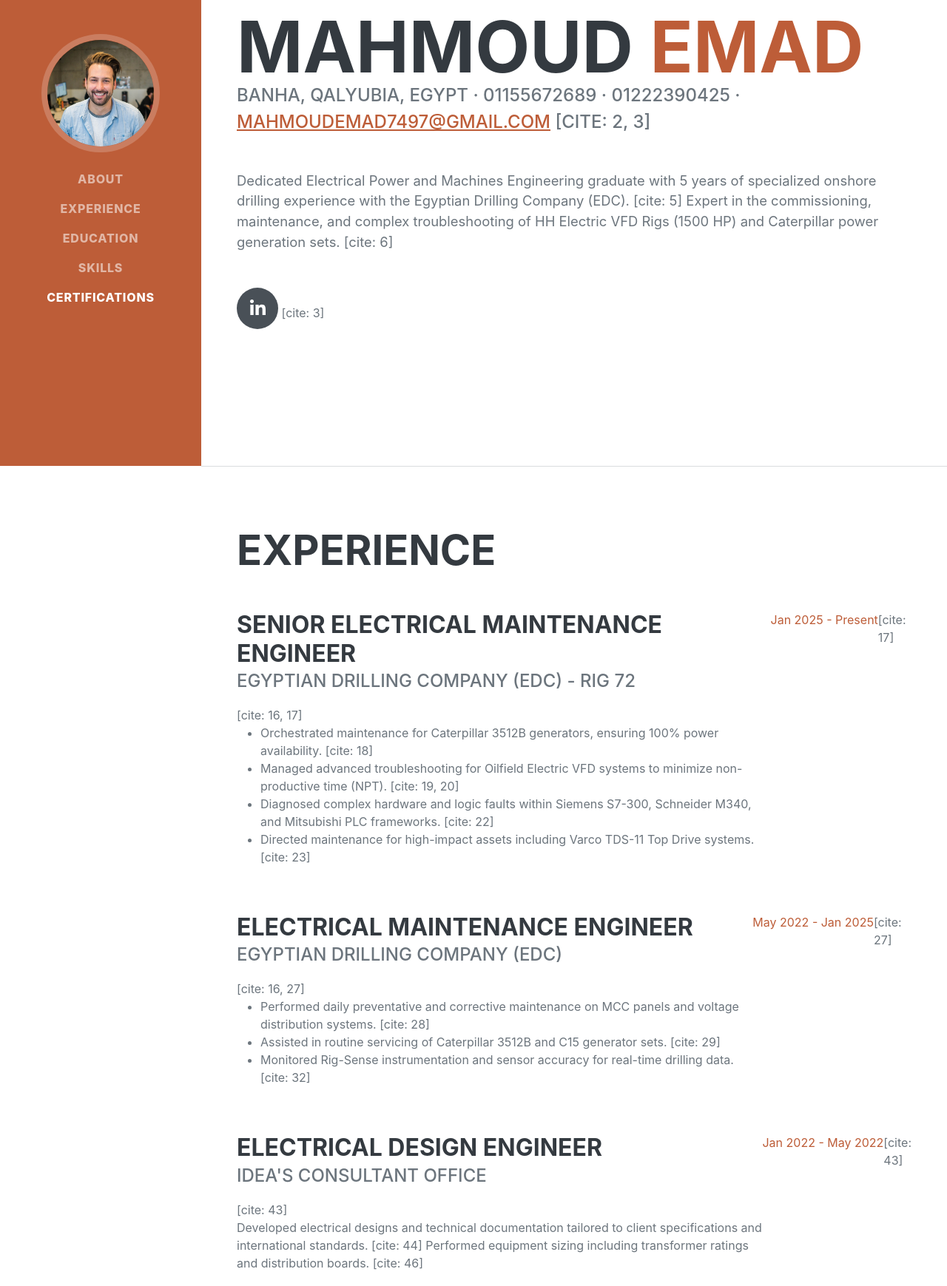
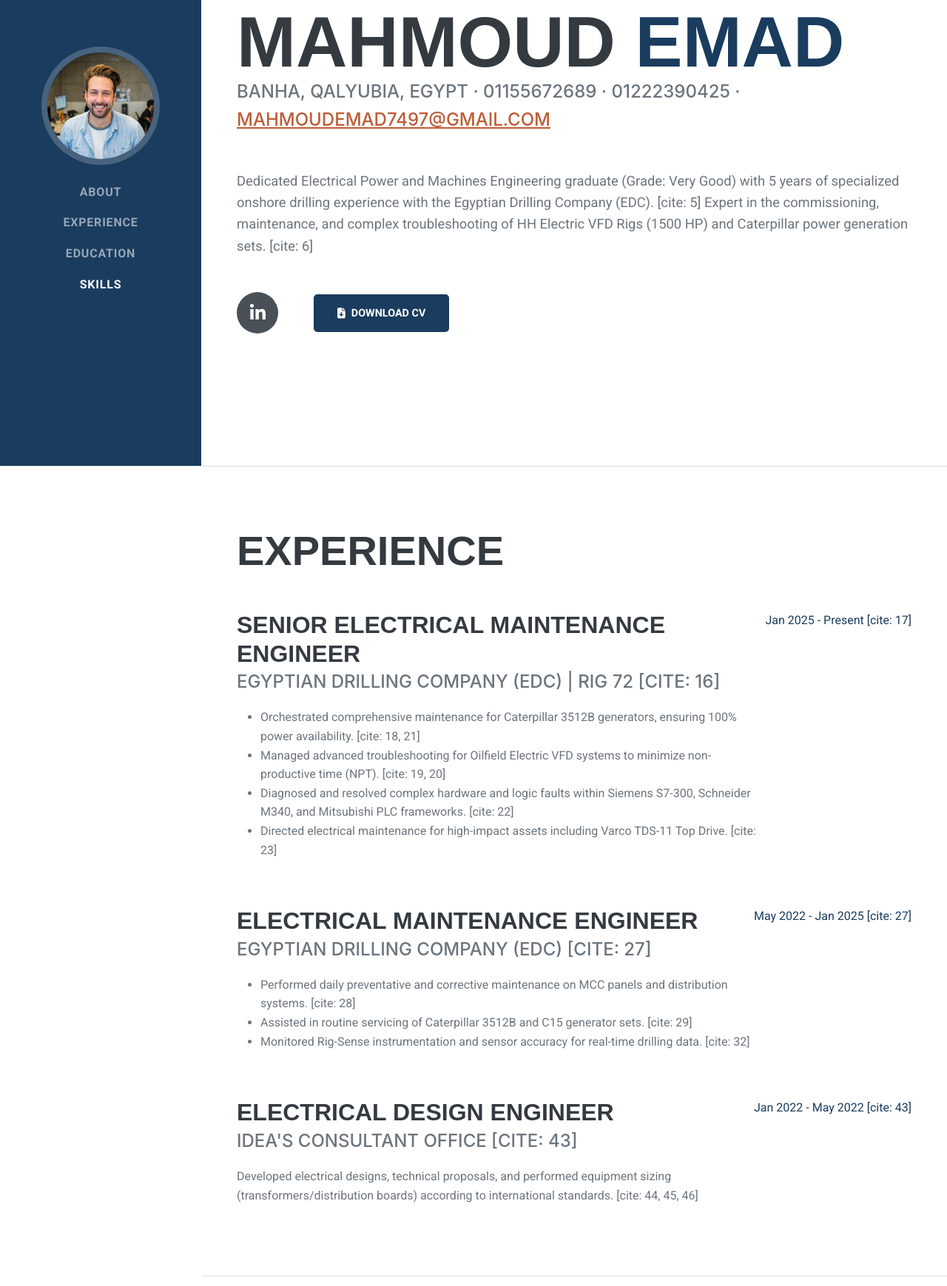
Before and after one commit to Mahmoud-Emad-Mahmoud/Mahmoud-Emad, a plain HTML site: page index.html in a window 1280 px wide. Shown: the part 170-1909 px from the top of the page at 74% size. Drawn offline with nearby package versions, Linux system fonts and the light colour scheme; a web font is replaced by a local one.

Commit message:
Update index.html

```diff
--- a/index.html
+++ b/index.html
@@ -3,32 +3,89 @@
     <head>
         <meta charset="utf-8" />
         <meta name="viewport" content="width=device-width, initial-scale=1, shrink-to-fit=no" />
-        <meta name="description" content="Electrical Maintenance Engineer with 5 years of oil & gas onshore drilling experience. Expert in VFD, PLC, and Caterpillar generators." [cite: 5, 6]>
-        <meta name="author" content="Mahmoud Emad Mahmoud" [cite: 1]>
-        <title>Mahmoud Emad - Electrical Maintenance Engineer</title>
+        <meta name="description" content="Electrical Maintenance Engineer with 5 years of oil & gas onshore drilling experience. Expert in VFD, PLC, and Caterpillar generators." />
+        <meta name="author" content="Mahmoud Emad Mahmoud" />
+        <title>Mahmoud Emad | Electrical Maintenance Engineer</title>
         <link rel="icon" type="image/x-icon" href="assets/img/favicon.ico" />
         <script src="https://use.fontawesome.com/releases/v6.3.0/js/all.js" crossorigin="anonymous"></script>
-        <link href="https://fonts.googleapis.com/css?family=Saira+Extra+Condensed:500,700" rel="stylesheet" type="text/css" />
-        <link href="https://fonts.googleapis.com/css?family=Muli:400,400i,800,800i" rel="stylesheet" type="text/css" />
+        <link href="https://fonts.googleapis.com/css2?family=Roboto:wght@400;500;700&family=Saira+Extra+Condensed:wght@700&display=swap" rel="stylesheet">
         <link href="css/styles.css" rel="stylesheet" />
+        <style>
+            /* تخصيص الألوان والهوية البصرية */
+            :root {
+                --primary-color: #1a3c5e; /* أزرق داكن هندسي */
+                --secondary-color: #2c3e50;
+                --accent-color: #d4af37; /* ذهبي للتميز */
+            }
+            body {
+                font-family: 'Roboto', sans-serif;
+                line-height: 1.6;
+            }
+            h1, h2, h3 {
+                font-family: 'Saira Extra Condensed', sans-serif;
+                text-transform: uppercase;
+            }
+            .bg-primary { background-color: var(--primary-color) !important; }
+            .text-primary { color: var(--primary-color) !important; }
+
+            /* تنسيق الصورة الشخصية */
+            .img-profile {
+                border: 0.5rem solid rgba(255, 255, 255, 0.2);
+                object-fit: cover;
+                width: 160px;
+                height: 160px;
+            }
+
+            /* تنسيق الأيقونات والروابط */
+            .social-icon:hover {
+                background-color: var(--accent-color) !important;
+                color: white !important;
+            }
+
+            /* تنسيق زر تحميل السي في */
+            .btn-download {
+                background-color: var(--primary-color);
+                color: white !important;
+                border-radius: 5px;
+                padding: 12px 30px;
+                text-decoration: none;
+                display: inline-flex;
+                align-items: center;
+                transition: 0.3s;
+                border: 2px solid var(--primary-color);
+                font-weight: bold;
+                text-transform: uppercase;
+                font-size: 0.9rem;
+            }
+            .btn-download:hover {
+                background-color: transparent;
+                color: var(--primary-color) !important;
+            }
+
+            .resume-section-content { width: 100%; }
+        </style>
     </head>
     <body id="page-top">
         <nav class="navbar navbar-expand-lg navbar-dark bg-primary fixed-top" id="sideNav">
             <a class="navbar-brand js-scroll-trigger" href="#page-top">
                 <span class="d-block d-lg-none">Mahmoud Emad</span>
-                <span class="d-none d-lg-block"><img class="img-fluid img-profile rounded-circle mx-auto mb-2" src="assets/img/profile.jpg" alt="..." /></span>
+                <span class="d-none d-lg-block">
+                    <img class="img-fluid img-profile rounded-circle mx-auto mb-2" src="assets/img/profile.jpg" alt="Mahmoud Emad" />
+                </span>
             </a>
-            <button class="navbar-toggler" type="button" data-bs-toggle="collapse" data-bs-target="#navbarResponsive" aria-controls="navbarResponsive" aria-expanded="false" aria-label="Toggle navigation"><span class="navbar-toggler-icon"></span></button>
+            <button class="navbar-toggler" type="button" data-bs-toggle="collapse" data-bs-target="#navbarResponsive" aria-controls="navbarResponsive" aria-expanded="false" aria-label="Toggle navigation">
+                <span class="navbar-toggler-icon"></span>
+            </button>
             <div class="collapse navbar-collapse" id="navbarResponsive">
                 <ul class="navbar-nav">
                     <li class="nav-item"><a class="nav-link js-scroll-trigger" href="#about">About</a></li>
                     <li class="nav-item"><a class="nav-link js-scroll-trigger" href="#experience">Experience</a></li>
                     <li class="nav-item"><a class="nav-link js-scroll-trigger" href="#education">Education</a></li>
                     <li class="nav-item"><a class="nav-link js-scroll-trigger" href="#skills">Skills</a></li>
-                    <li class="nav-item"><a class="nav-link js-scroll-trigger" href="#certifications">Certifications</a></li>
                 </ul>
             </div>
         </nav>
+
         <div class="container-fluid p-0">
             <section class="resume-section" id="about">
                 <div class="resume-section-content">
@@ -38,95 +95,100 @@
                     </h1>
                     <div class="subheading mb-5">
                         Banha, Qalyubia, Egypt · 01155672689 · 01222390425 ·
-                        <a href="mailto:Mahmoudemad7497@gmail.com">Mahmoudemad7497@gmail.com</a> [cite: 2, 3]
+                        <a href="mailto:Mahmoudemad7497@gmail.com">Mahmoudemad7497@gmail.com</a>
                     </div>
-                    <p class="lead mb-5">Dedicated Electrical Power and Machines Engineering graduate with 5 years of specialized onshore drilling experience with the Egyptian Drilling Company (EDC). [cite: 5] Expert in the commissioning, maintenance, and complex troubleshooting of HH Electric VFD Rigs (1500 HP) and Caterpillar power generation sets. [cite: 6]</p>
-                    <div class="social-icons">
-                        <a class="social-icon" href="https://www.linkedin.com/in/mahmoud-emad-0bb58913b/"><i class="fab fa-linkedin-in"></i></a> [cite: 3]
+                    <p class="lead mb-5">
+                        Dedicated Electrical Power and Machines Engineering graduate (Grade: Very Good) with 5 years of specialized onshore drilling experience with the Egyptian Drilling Company (EDC). [cite: 5] Expert in the commissioning, maintenance, and complex troubleshooting of HH Electric VFD Rigs (1500 HP) and Caterpillar power generation sets. [cite: 6]
+                    </p>
+                    <div class="social-icons d-flex align-items-center">
+                        <a class="social-icon" href="https://www.linkedin.com/in/mahmoud-emad-0bb58913b/" target="_blank">
+                            <i class="fab fa-linkedin-in"></i>
+                        </a>
+                        <a class="btn-download ms-4" href="Mahmoud_Emad_Electrical_Engineer.pdf" download>
+                            <i class="fas fa-file-download me-2"></i> Download CV
+                        </a>
                     </div>
                 </div>
             </section>
+
             <hr class="m-0" />
+
             <section class="resume-section" id="experience">
                 <div class="resume-section-content">
                     <h2 class="mb-5">Experience</h2>
+
                     <div class="d-flex flex-column flex-md-row justify-content-between mb-5">
                         <div class="flex-grow-1">
                             <h3 class="mb-0">Senior Electrical Maintenance Engineer</h3>
-                            <div class="subheading mb-3">Egyptian Drilling Company (EDC) - Rig 72</div> [cite: 16, 17]
+                            <div class="subheading mb-3">Egyptian Drilling Company (EDC) | Rig 72 [cite: 16]</div>
                             <ul>
-                                <li>Orchestrated maintenance for Caterpillar 3512B generators, ensuring 100% power availability. [cite: 18]</li>
+                                <li>Orchestrated comprehensive maintenance for Caterpillar 3512B generators, ensuring 100% power availability. [cite: 18, 21]</li>
                                 <li>Managed advanced troubleshooting for Oilfield Electric VFD systems to minimize non-productive time (NPT). [cite: 19, 20]</li>
-                                <li>Diagnosed complex hardware and logic faults within Siemens S7-300, Schneider M340, and Mitsubishi PLC frameworks. [cite: 22]</li>
-                                <li>Directed maintenance for high-impact assets including Varco TDS-11 Top Drive systems. [cite: 23]</li>
+                                <li>Diagnosed and resolved complex hardware and logic faults within Siemens S7-300, Schneider M340, and Mitsubishi PLC frameworks. [cite: 22]</li>
+                                <li>Directed electrical maintenance for high-impact assets including Varco TDS-11 Top Drive. [cite: 23]</li>
                             </ul>
                         </div>
-                        <div class="flex-shrink-0"><span class="text-primary">Jan 2025 - Present</span></div> [cite: 17]
+                        <div class="flex-shrink-0"><span class="text-primary">Jan 2025 - Present [cite: 17]</span></div>
                     </div>
+
                     <div class="d-flex flex-column flex-md-row justify-content-between mb-5">
                         <div class="flex-grow-1">
                             <h3 class="mb-0">Electrical Maintenance Engineer</h3>
-                            <div class="subheading mb-3">Egyptian Drilling Company (EDC)</div> [cite: 16, 27]
+                            <div class="subheading mb-3">Egyptian Drilling Company (EDC) [cite: 27]</div>
                             <ul>
-                                <li>Performed daily preventative and corrective maintenance on MCC panels and voltage distribution systems. [cite: 28]</li>
+                                <li>Performed daily preventative and corrective maintenance on MCC panels and distribution systems. [cite: 28]</li>
                                 <li>Assisted in routine servicing of Caterpillar 3512B and C15 generator sets. [cite: 29]</li>
                                 <li>Monitored Rig-Sense instrumentation and sensor accuracy for real-time drilling data. [cite: 32]</li>
                             </ul>
                         </div>
-                        <div class="flex-shrink-0"><span class="text-primary">May 2022 - Jan 2025</span></div> [cite: 27]
+                        <div class="flex-shrink-0"><span class="text-primary">May 2022 - Jan 2025 [cite: 27]</span></div>
                     </div>
-                    <div class="d-flex flex-column flex-md-row justify-content-between mb-5">
+
+                    <div class="d-flex flex-column flex-md-row justify-content-between">
                         <div class="flex-grow-1">
                             <h3 class="mb-0">Electrical Design Engineer</h3>
-                            <div class="subheading mb-3">Idea's Consultant Office</div> [cite: 43]
-                            <p>Developed electrical designs and technical documentation tailored to client specifications and international standards. [cite: 44] Performed equipment sizing including transformer ratings and distribution boards. [cite: 46]</p>
+                            <div class="subheading mb-3">Idea's Consultant Office [cite: 43]</div>
+                            <p>Developed electrical designs, technical proposals, and performed equipment sizing (transformers/distribution boards) according to international standards. [cite: 44, 45, 46]</p>
                         </div>
-                        <div class="flex-shrink-0"><span class="text-primary">Jan 2022 - May 2022</span></div> [cite: 43]
+                        <div class="flex-shrink-0"><span class="text-primary">Jan 2022 - May 2022 [cite: 43]</span></div>
                     </div>
                 </div>
             </section>
+
             <hr class="m-0" />
+
             <section class="resume-section" id="education">
                 <div class="resume-section-content">
                     <h2 class="mb-5">Education</h2>
                     <div class="d-flex flex-column flex-md-row justify-content-between mb-5">
                         <div class="flex-grow-1">
-                            <h3 class="mb-0">El-Shorouk University</h3>
-                            <div class="subheading mb-3">Bachelor's of Electrical Engineering</div> [cite: 48]
-                            <div>Major: Electrical Power and Machines Engineering</div> [cite: 49]
-                            <p>Grade: Very Good | Graduation Project Grade: Excellent (Electrical Systems Design with Revit)</p> [cite: 49, 51]
+                            <h3 class="mb-0">El-Shorouk University [cite: 48]</h3>
+                            <div class="subheading mb-3">Bachelor's of Electrical Engineering</div>
+                            <div>Major: Electrical Power and Machines Engineering | Grade: Very Good [cite: 49]</div>
+                            <p>Graduation Project: Design of Electrical Systems in Buildings with Revit (Excellent). [cite: 51]</p>
                         </div>
-                        <div class="flex-shrink-0"><span class="text-primary">2015 - 2020</span></div> [cite: 50]
+                        <div class="flex-shrink-0"><span class="text-primary">2015 - 2020 [cite: 50]</span></div>
                     </div>
                 </div>
             </section>
+
             <hr class="m-0" />
+
             <section class="resume-section" id="skills">
                 <div class="resume-section-content">
                     <h2 class="mb-5">Technical Expertise</h2>
-                    <div class="subheading mb-3">Rig Systems & Automation</div>
+                    <div class="subheading mb-3">Core Systems & Automation [cite: 9, 11]</div>
                     <ul class="fa-ul mb-0">
-                        <li><span class="fa-li"><i class="fas fa-check"></i></span>HH Electric VFD (1500 HP) & ABB Drives</li> [cite: 9]
-                        <li><span class="fa-li"><i class="fas fa-check"></i></span>PLC: Siemens S7-300, Schneider M340, Mitsubishi Q-Series</li> [cite: 11]
-                        <li><span class="fa-li"><i class="fas fa-check"></i></span>CAT Power Generation (3512B, C15, 3406)</li> [cite: 10]
-                        <li><span class="fa-li"><i class="fas fa-check"></i></span>Varco TDS-11 Top Drive & Rig-Sense Instrumentation</li> [cite: 12, 13]
-                        <li><span class="fa-li"><i class="fas fa-check"></i></span>Software: Revit (Advanced), AutoCAD, Dialux, CMMS</li> [cite: 14]
-                    </ul>
-                </div>
-            </section>
-            <hr class="m-0" />
-            <section class="resume-section" id="certifications">
-                <div class="resume-section-content">
-                    <h2 class="mb-5">Certifications & Safety</h2>
-                    <ul class="fa-ul mb-0">
-                        <li><span class="fa-li"><i class="fas fa-certificate text-warning"></i></span>Electric Motor & Drive Programming (ABB VFD)</li> [cite: 53]
-                        <li><span class="fa-li"><i class="fas fa-certificate text-warning"></i></span>PLC Step-7 300 Repair</li> [cite: 53]
-                        <li><span class="fa-li"><i class="fas fa-shield-halved text-warning"></i></span>Rig Safety: PTW, H2S Awareness, Firefighting, First Aid</li> [cite: 55]
-                        <li><span class="fa-li"><i class="fas fa-language text-warning"></i></span>Languages: Arabic (Native), English (Professional Proficiency)</li> [cite: 57]
+                        <li><span class="fa-li"><i class="fas fa-bolt text-warning"></i></span>HH Electric VFD (1500 HP) & ABB Drives [cite: 9]</li>
+                        <li><span class="fa-li"><i class="fas fa-microchip text-warning"></i></span>PLC: Siemens S7-300, Schneider M340, Mitsubishi Q-Series [cite: 11]</li>
+                        <li><span class="fa-li"><i class="fas fa-engine text-warning"></i></span>CAT Power Generation (3512B, C15, 3406) [cite: 10]</li>
+                        <li><span class="fa-li"><i class="fas fa-drafting-compass text-warning"></i></span>Software: Revit (Advanced), AutoCAD, Dialux [cite: 14]</li>
+                        <li><span class="fa-li"><i class="fas fa-shield-virus text-warning"></i></span>Rig Safety: H2S Detection, PTW, Firefighting [cite: 13, 55]</li>
                     </ul>
                 </div>
             </section>
         </div>
+
         <script src="https://cdn.jsdelivr.net/npm/bootstrap@5.2.3/dist/js/bootstrap.bundle.min.js"></script>
         <script src="js/scripts.js"></script>
     </body>
```
